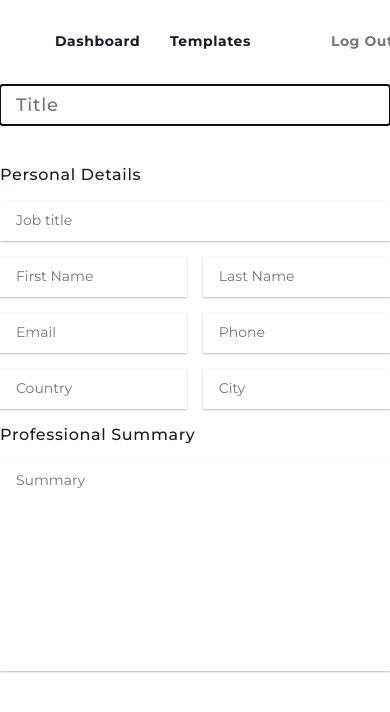
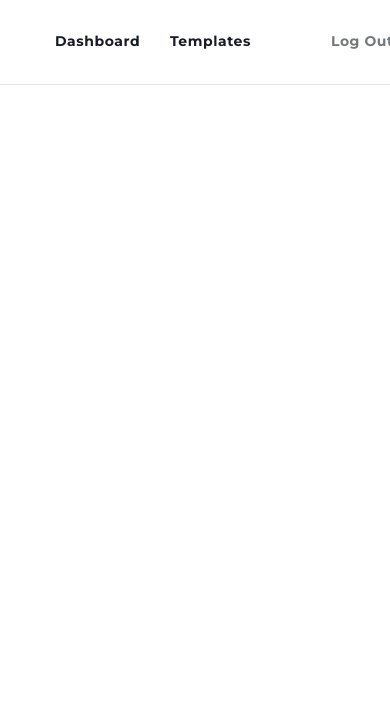
Before and after one commit to VovaMelnyk/Builder, a React (Create React App) app: page / in a window 390 px wide. Shown: the top 712 px of the page. Built offline with nearby package versions, Linux system fonts and the light colour scheme.

Commit message:
validated phone and email

```diff
--- a/package.json
+++ b/package.json
@@ -13,6 +13,7 @@
     "react": "^16.13.1",
     "react-datepicker": "^3.1.3",
     "react-dom": "^16.13.1",
+    "react-input-mask": "^2.0.4",
     "react-redux": "^7.2.1",
     "react-router-dom": "^5.2.0",
     "react-scripts": "3.4.1",
--- a/src/App.js
+++ b/src/App.js
@@ -9,12 +9,11 @@ import Templates from "./Containers/Templates/Templates";
 import Header from "./Components/Header/Header";
 import "./App.css";
 import PreviewT2 from "./Components/Preview/PreviewT2/PreviewT2";
-import BasicInfo from "./Components/BasicInfo/BasicInfo";
+
 function App() {
   return (
     <div className="App">
       <Header />
-      <BasicInfo />
       <Switch>
         <Route path={paths.registration} component={Registration} />
         <Route path={paths.login} component={Login} />
--- a/src/Components/BasicInfo/BasicInfo.js
+++ b/src/Components/BasicInfo/BasicInfo.js
@@ -1,4 +1,5 @@
 import React from "react";
+import InputMask from "react-input-mask";
 import styles from "./BasicInfo.module.css";
 import { useDispatch, useSelector } from "react-redux";
 import { changeBasicInputs } from "../../redux/actions/basicInfo";
@@ -76,7 +77,10 @@ const BasicInfo = () => {
             value={email}
             onChange={inputHandler}
           />
-          <input
+
+          <InputMask
+            mask="+99 (999) 99 999 99"
+            maskChar="_"
             className={styles.smallInput}
             type="text"
             name="phone"
@@ -92,7 +96,6 @@ const BasicInfo = () => {
             value={country}
             onChange={inputHandler}
           />
-
           <input
             className={styles.smallInput}
             type="text"
--- a/src/Components/BasicInfo/BasicInfo.module.css
+++ b/src/Components/BasicInfo/BasicInfo.module.css
@@ -15,12 +15,14 @@
   padding: 9px 13px 9px 16px;
   margin-bottom: 40px;
 }
+
 .caption {
   font: 500 16px/20px "Montserrat";
   color: #181c27;
   letter-spacing: 0.04em;
   margin-bottom: 16px;
 }
+
 .jobTitle {
   width: 100%;
   font: normal 14px/17px "Montserrat";
@@ -32,18 +34,28 @@
     0px 1px 2px rgba(0, 0, 0, 0.12);
   margin-bottom: 16px;
 }
+
 .smallInputsWrapper {
   display: flex;
   flex-flow: row wrap;
   justify-content: space-between;
   margin-bottom: 0;
 }
+
 .smallInput {
   composes: jobTitle;
   width: 48%;
 }
+
 .summaryInput {
   composes: jobTitle;
   resize: none;
   margin-bottom: 40px;
 }
+
+
+
+.smallInput:invalid {
+  box-shadow: 0px 0px 5px 3px rgba(255, 82, 56, 1);
+  outline: rgba(255, 82, 56, 1);
+}
```
Also changed, not shown: 1 other file (tests, documents, lock files or other folders).
